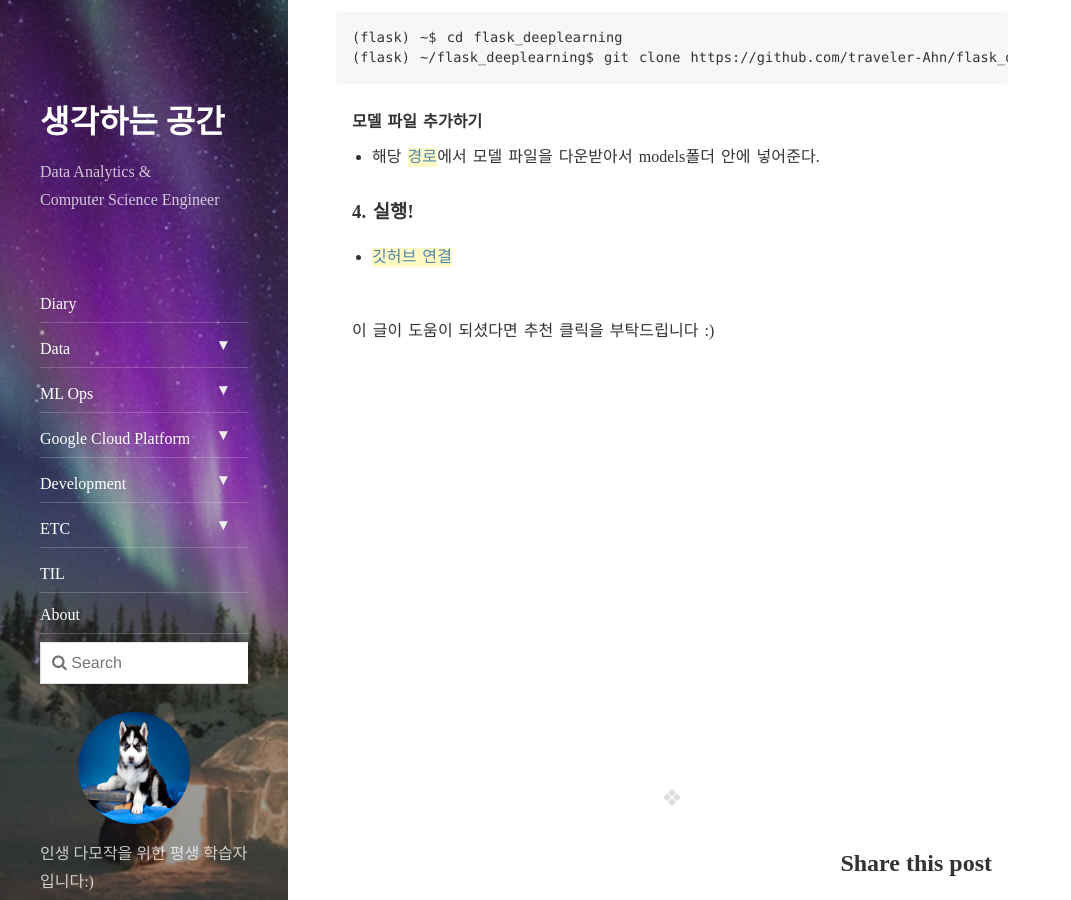
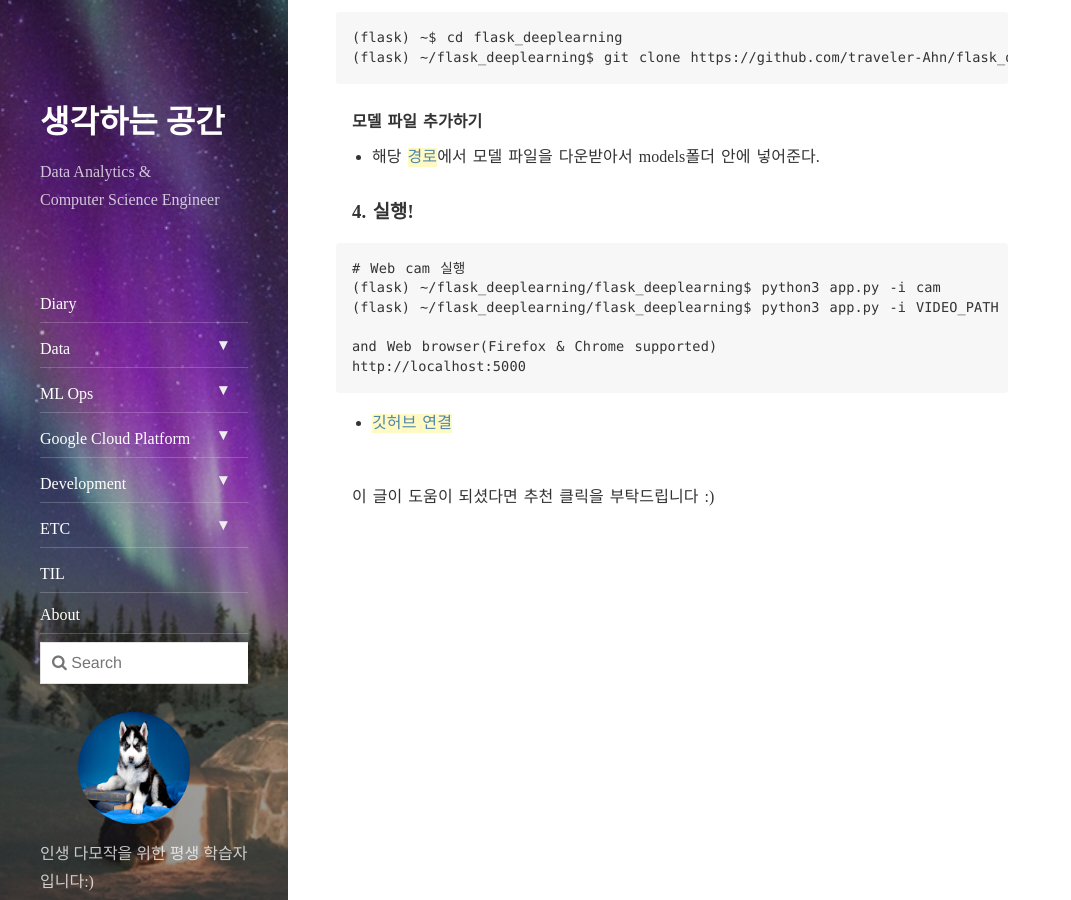
Before and after one commit to traveler-Ahn/traveler-ahn.github.io, a Jekyll site: the page built from _posts/2019-08-13-flask-deeplearning.md, in a window 1280 px wide and 900 px high, scrolled down 1604 px. Shown: the whole window, without its empty margins (0-1071 px from the left). Built offline with Jekyll 4.4.1, drawn with Linux system fonts in a browser that asks for light colours; nearby versions of some CDN libraries; comment, search, counter and statistics services are not loaded.

````diff
--- a/_posts/2019-08-13-flask-deeplearning.md
+++ b/_posts/2019-08-13-flask-deeplearning.md
@@ -76,4 +76,12 @@
 
 ### 4. 실행!
 
+```
+# Web cam 실행
+(flask) ~/flask_deeplearning/flask_deeplearning$ python3 app.py -i cam
+(flask) ~/flask_deeplearning/flask_deeplearning$ python3 app.py -i VIDEO_PATH  (Video file)
+
+and Web browser(Firefox & Chrome supported)
+http://localhost:5000
+```
 - [깃허브 연결](https://github.com/traveler-Ahn/flask_deeplearning)
````
